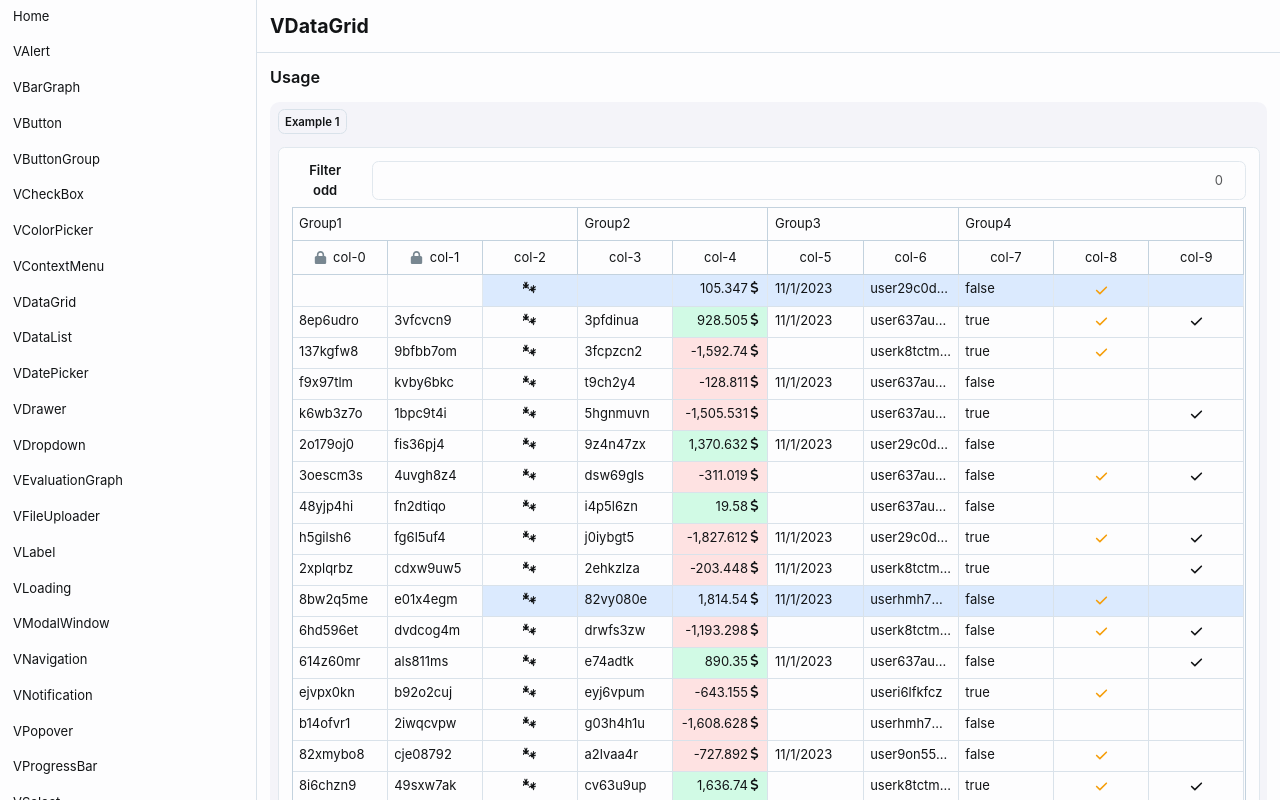
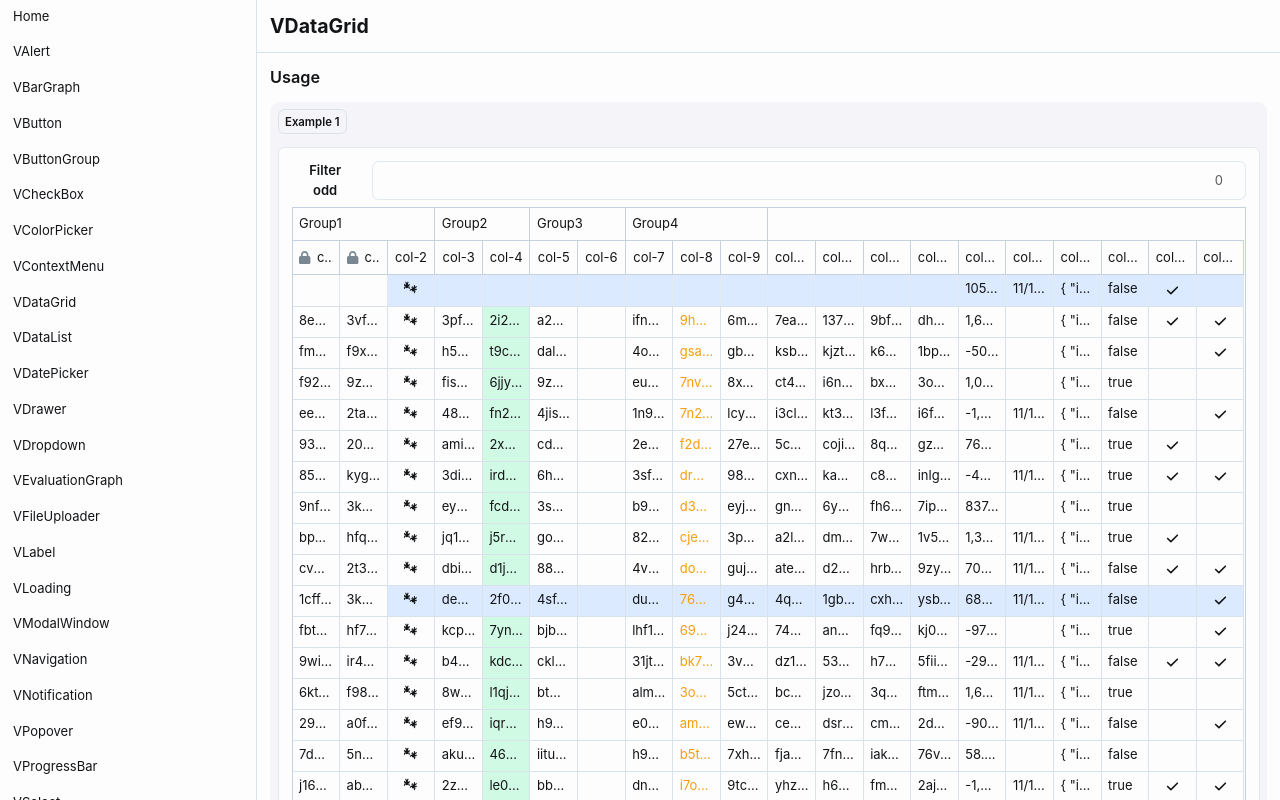
Before and after one commit to frtp2612/velc, a Vue app: page /VDataGrid in a window 1280 px wide. Built offline with nearby package versions, Linux system fonts and the light colour scheme.

Commit message:
allow empty descriptor

```diff
--- a/src/components/VDataGrid/VDataGridCell.vue
+++ b/src/components/VDataGrid/VDataGridCell.vue
@@ -157,7 +157,9 @@ function getFormattedValue(row: RowType | undefined, column: VDataColumn) {
         ? d(row[column.id])
         : null;
 
-    return descriptor.getValueFormatter(row, column)();
+    return descriptor.getValueFormatter
+      ? descriptor.getValueFormatter(row, column)()
+      : row[column.id];
   }
   return "";
 }
--- a/src/components/VDataGrid/VDataGridState.ts
+++ b/src/components/VDataGrid/VDataGridState.ts
@@ -203,13 +203,10 @@ function VDataGridState<RowType extends VDataRow>(
       : undefined;
   }
 
-  function isTextVisible(
-    row: RowType,
-    column: VDataColumn
-  ): boolean | undefined {
+  function isTextVisible(row: RowType, column: VDataColumn): boolean {
     return descriptor.isTextVisible
       ? descriptor.isTextVisible(row, column)
-      : undefined;
+      : true;
   }
 
   function getCellEditor(
@@ -240,17 +237,30 @@ function VDataGridState<RowType extends VDataRow>(
   }
 
   const isString = (row: RowType, column: VDataColumn) =>
-    descriptor && descriptor.getDataType(row, column) === VDataType.STRING;
+    !descriptor ||
+    (descriptor && !descriptor.getDataType) ||
+    (descriptor &&
+      descriptor.getDataType &&
+      descriptor.getDataType(row, column) === VDataType.STRING);
   const isNumber = (row: RowType, column: VDataColumn) =>
-    descriptor && descriptor.getDataType(row, column) === VDataType.NUMBER;
+    descriptor &&
+    descriptor.getDataType &&
+    descriptor.getDataType(row, column) === VDataType.NUMBER;
   const isDropdown = (row: RowType, column: VDataColumn) =>
-    descriptor && descriptor.getDataType(row, column) === VDataType.SELECT;
+    descriptor &&
+    descriptor.getDataType &&
+    descriptor.getDataType(row, column) === VDataType.SELECT;
   const isDate = (row: RowType, column: VDataColumn) =>
-    descriptor && descriptor.getDataType(row, column) === VDataType.DATE;
+    descriptor &&
+    descriptor.getDataType &&
+    descriptor.getDataType(row, column) === VDataType.DATE;
   const isBoolean = (row: RowType, column: VDataColumn) =>
-    descriptor && descriptor.getDataType(row, column) === VDataType.BOOLEAN;
+    descriptor &&
+    descriptor.getDataType &&
+    descriptor.getDataType(row, column) === VDataType.BOOLEAN;
   const isEditableBoolean = (row: RowType, column: VDataColumn) =>
     descriptor &&
+    descriptor.getDataType &&
     descriptor.getDataType(row, column) === VDataType.EDITABLE_BOOLEAN;
 
   watch(
--- a/src/views/examples/VDataGrid/VDataGridExample.vue
+++ b/src/views/examples/VDataGrid/VDataGridExample.vue
@@ -47,7 +47,7 @@ import { VDataGridDescriptor } from "../../../components/VDataGrid/types";
 const table = ref<ComponentExposed<typeof VDataGrid<VDataRow>> | null>(null);
 const filterOdd = ref(false);
 
-const columnsAmount = 10;
+const columnsAmount = 20;
 type User = {
   id: string;
   name: string;
@@ -184,7 +184,7 @@ const rows = ref(
     };
 
     columns.forEach((column: VDataColumn) => {
-      const type: VDataType = gridDescriptor.getDataType(row, column);
+      const type: VDataType = column.dataType;
       if (type !== undefined) {
         if (type === VDataType.STRING) {
           row[column.id] =
```
Also changed, not shown: src/components/VDataGrid/types.ts (+4 -4 lines).
